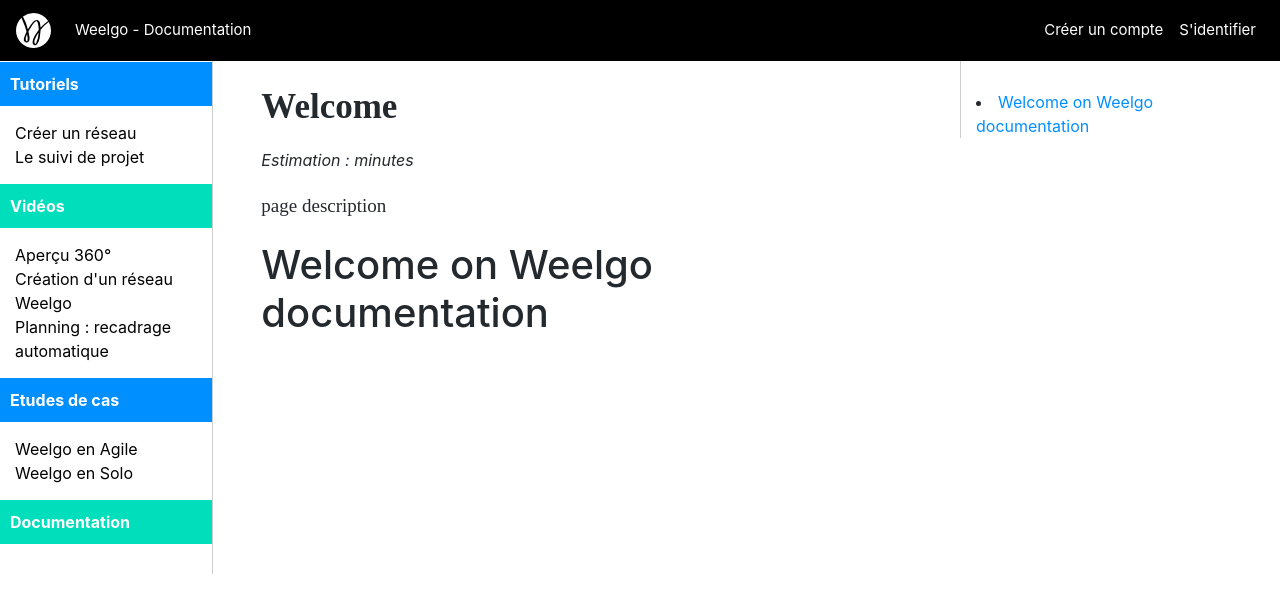
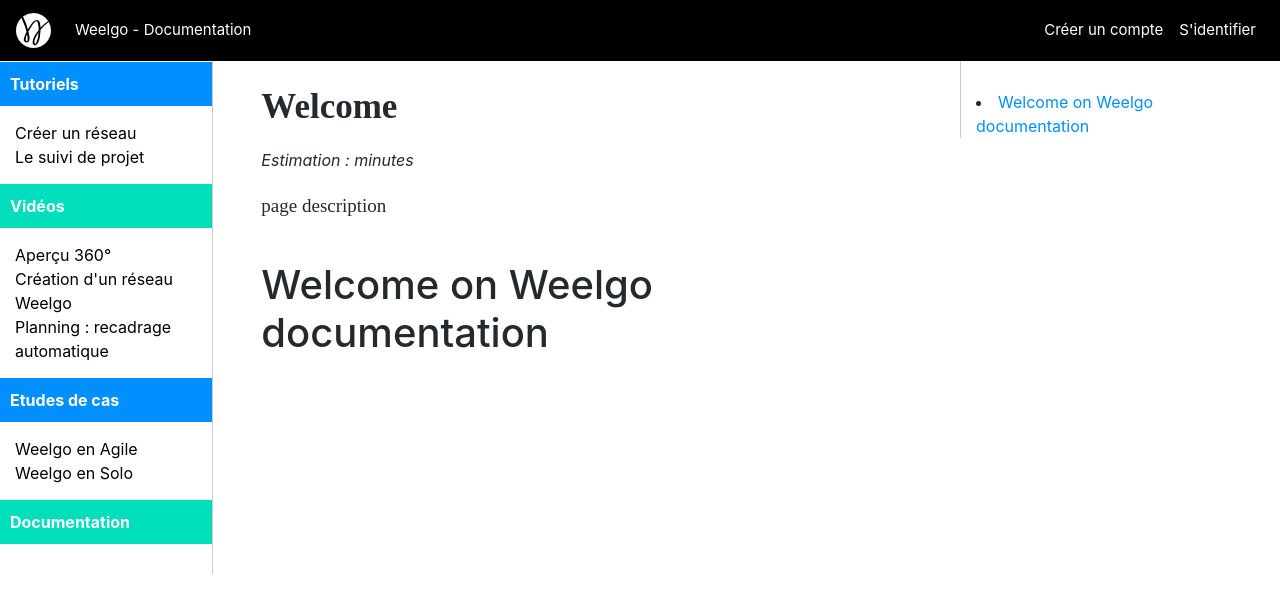
Before and after one commit to Weelgo/weelgo.github.io, a Jekyll site: the page built from index.md, in a window 1280 px wide. Shown: the top 613 px of the page. Built offline with Jekyll 4.4.1, drawn with Linux system fonts in a browser that asks for light colours.

Commit message:
amélioration doc

```diff
--- a/_layouts/docs_fr.html
+++ b/_layouts/docs_fr.html
@@ -99,7 +99,7 @@
 			{% endfor %}
         </div>
         <main class="col-12 col-md-7 col-xl-7 py-md-3 pl-md-5" role="main" style="margin-top: 70px;">
-		  <div style="margin-bottom: 20px;">
+		  <div style="margin-bottom: 40px;">
 	          <h1 style="font-size: 35px;font-family: Segoe UI Light;font-weight: bold;" id="content">{{ pageTitle }}</h1>
 	          <div style="font-style: italic;margin-top: 20px;">Estimation : {{ page.readingEstimation }} minutes</div>
 	          {% if lvl2Elem and lvl1Path %}
```
